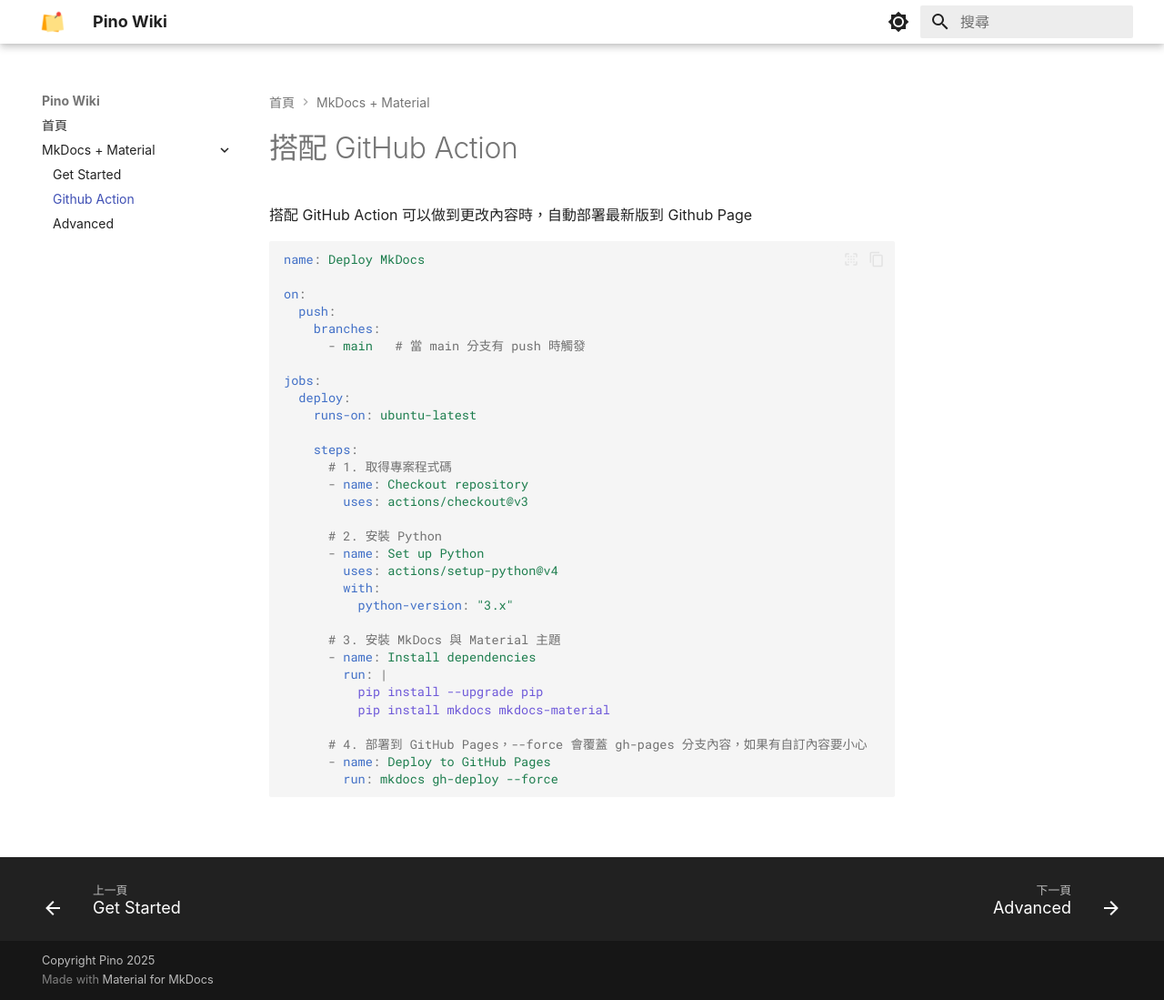
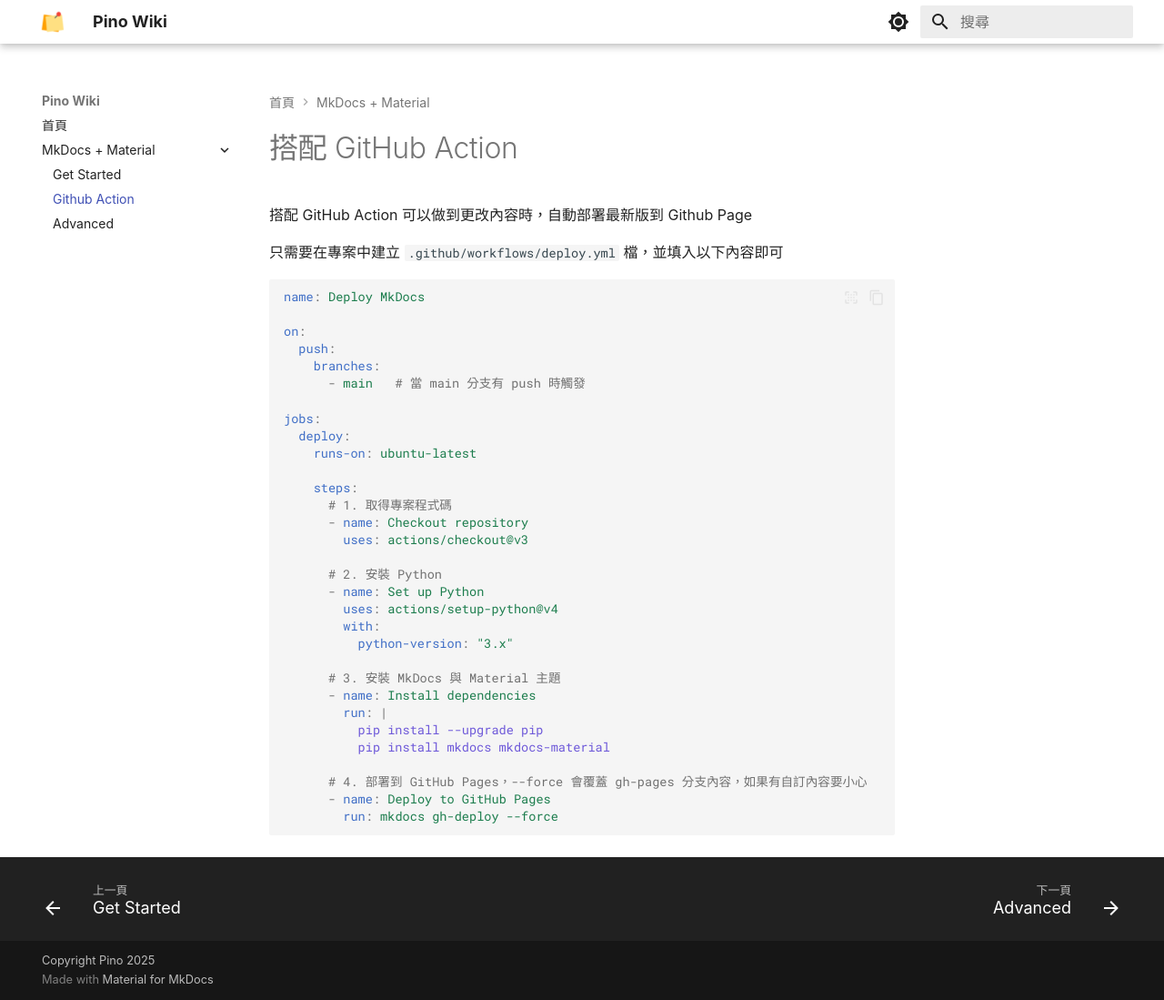
Before and after one commit to PinXian53/wiki, an MkDocs documentation site: the page built from docs/mkdocs-material/github-action.md, in a window 1280 px wide and 1099 px high. Shown: the whole window at 91% size. Built offline with MkDocs 1.6.1 and Material for MkDocs 9.7.7, drawn with Linux system fonts in a browser that asks for light colours; some web fonts are replaced.

Commit message:
Add instructions for setting up deploy workflow in GitHub Actions documentation

````diff
--- a/docs/mkdocs-material/github-action.md
+++ b/docs/mkdocs-material/github-action.md
@@ -2,6 +2,7 @@
 
 搭配 GitHub Action 可以做到更改內容時，自動部署最新版到 Github Page
 
+只需要在專案中建立 `.github/workflows/deploy.yml` 檔，並填入以下內容即可
 ```yaml
 name: Deploy MkDocs
 
````
